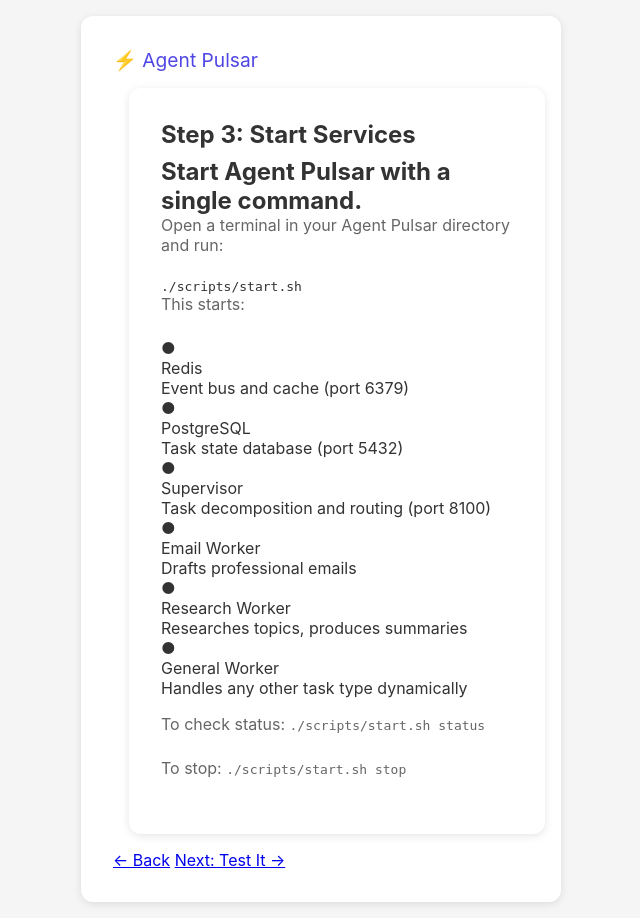
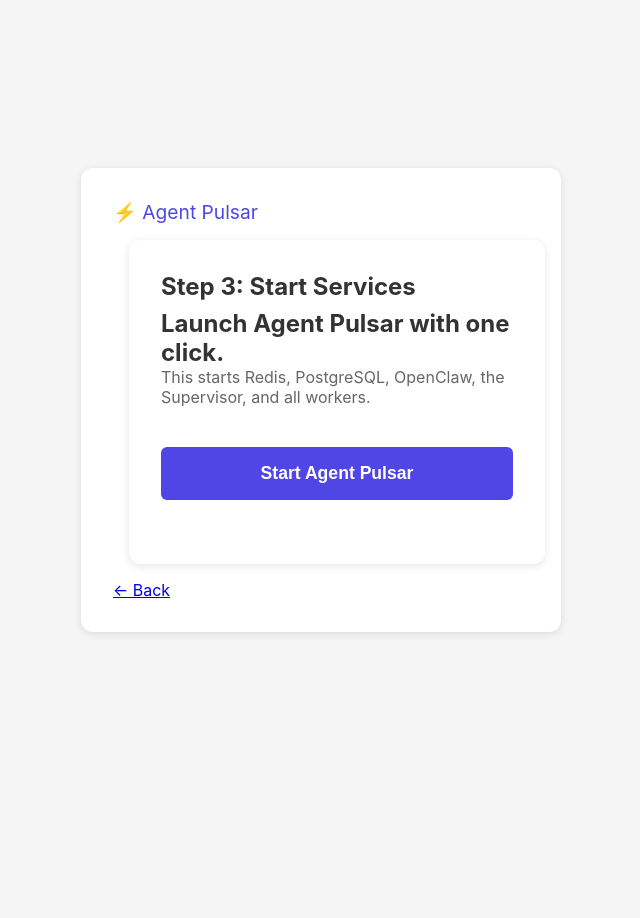
Before and after one commit to 0xtreme/agent-pulsar, a Python web app: template src/agent_pulsar/setup_wizard/templates/start.html in a window 1280 px wide. Shown: the whole page, without its empty margins (319-959 px from the left). After the commit the page ends 634 px from the top, so only its background shows below. Run offline with Jinja, Linux system fonts and the light colour scheme; the template is opened without the code that fills it, so the values that code supplies are empty.

Commit message:
Setup wizard: start services via button, check status live
- Step 3 now has a 'Start Agent Pulsar' button that runs start.sh
- Auto-polls service status after startup (supervisor + openclaw)
- Shows live green/red checks as services come online
- Only shows 'Next' button when all services are running
- Fixed line length lint issues in routes.py

```diff
--- a/src/agent_pulsar/setup_wizard/templates/start.html
+++ b/src/agent_pulsar/setup_wizard/templates/start.html
@@ -3,44 +3,101 @@
 {% block content %}
 <div class="card">
     <h1>Step 3: Start Services</h1>
-    <h2>Start Agent Pulsar with a single command.</h2>
+    <h2>Launch Agent Pulsar with one click.</h2>
 
-    <p>Open a terminal in your Agent Pulsar directory and run:</p>
+    <p>This starts Redis, PostgreSQL, OpenClaw, the Supervisor, and all workers.</p>
 
-    <pre>./scripts/start.sh</pre>
+    <button class="btn btn-primary btn-full" id="startBtn" onclick="startServices()" style="margin: 1rem 0; padding: 1rem; font-size: 1.1rem;">
+        Start Agent Pulsar
+    </button>
 
-    <p>This starts:</p>
-    <div class="check-item">
-        <span class="check-icon check-pass">&#9679;</span>
-        <div><div class="check-name">Redis</div><div class="check-msg">Event bus and cache (port 6379)</div></div>
-    </div>
-    <div class="check-item">
-        <span class="check-icon check-pass">&#9679;</span>
-        <div><div class="check-name">PostgreSQL</div><div class="check-msg">Task state database (port 5432)</div></div>
-    </div>
-    <div class="check-item">
-        <span class="check-icon check-pass">&#9679;</span>
-        <div><div class="check-name">Supervisor</div><div class="check-msg">Task decomposition and routing (port 8100)</div></div>
-    </div>
-    <div class="check-item">
-        <span class="check-icon check-pass">&#9679;</span>
-        <div><div class="check-name">Email Worker</div><div class="check-msg">Drafts professional emails</div></div>
-    </div>
-    <div class="check-item">
-        <span class="check-icon check-pass">&#9679;</span>
-        <div><div class="check-name">Research Worker</div><div class="check-msg">Researches topics, produces summaries</div></div>
-    </div>
-    <div class="check-item">
-        <span class="check-icon check-pass">&#9679;</span>
-        <div><div class="check-name">General Worker</div><div class="check-msg">Handles any other task type dynamically</div></div>
+    <div id="startOutput" style="display: none;">
+        <pre id="outputLog" style="max-height: 300px; overflow-y: auto; font-size: 0.8rem;"></pre>
     </div>
 
-    <p style="margin-top: 1rem;">To check status: <code>./scripts/start.sh status</code></p>
-    <p>To stop: <code>./scripts/start.sh stop</code></p>
+    <div id="serviceStatus" style="margin-top: 1rem;"></div>
+</div>
+
+<div class="card" id="servicesCard" style="display: none;">
+    <h2>Services</h2>
+    <div id="serviceChecks"></div>
 </div>
 
 <div class="nav">
     <a href="/setup/2" class="btn btn-secondary">&larr; Back</a>
-    <a href="/setup/4" class="btn btn-primary">Next: Test It &rarr;</a>
+    <a href="/setup/4" class="btn btn-primary" id="nextBtn" style="display:none;">Next: Connect Telegram &rarr;</a>
 </div>
+
+<script>
+async function startServices() {
+    const btn = document.getElementById('startBtn');
+    const output = document.getElementById('startOutput');
+    const log = document.getElementById('outputLog');
+
+    btn.textContent = 'Starting...';
+    btn.disabled = true;
+    output.style.display = 'block';
+    log.textContent = 'Starting services, this may take a minute...\n';
+
+    try {
+        const resp = await fetch('/setup/3/start', { method: 'POST' });
+        const data = await resp.json();
+
+        if (resp.ok) {
+            log.textContent = data.output || 'Services started successfully.';
+            btn.textContent = 'Started!';
+            btn.className = 'btn btn-secondary btn-full';
+            // Check service status
+            setTimeout(checkStatus, 2000);
+        } else {
+            log.textContent = data.output || data.error;
+            btn.textContent = 'Retry';
+            btn.disabled = false;
+        }
+    } catch (e) {
+        log.textContent = 'Error: ' + e.message;
+        btn.textContent = 'Retry';
+        btn.disabled = false;
+    }
+}
+
+async function checkStatus() {
+    const card = document.getElementById('servicesCard');
+    const checks = document.getElementById('serviceChecks');
+    const status = document.getElementById('serviceStatus');
+
+    try {
+        const resp = await fetch('/setup/3/status', { method: 'POST' });
+        const data = await resp.json();
+
+        card.style.display = 'block';
+        checks.innerHTML = '';
+
+        const names = { supervisor: 'Supervisor (port 8100)', openclaw: 'OpenClaw (port 18789)' };
+        for (const [svc, running] of Object.entries(data.services)) {
+            const icon = running ? '&#10003;' : '&#10007;';
+            const cls = running ? 'check-pass' : 'check-fail';
+            checks.innerHTML += `
+                <div class="check-item">
+                    <span class="check-icon ${cls}">${icon}</span>
+                    <div>
+                        <div class="check-name">${names[svc] || svc}</div>
+                        <div class="check-msg">${running ? 'Running' : 'Not yet ready'}</div>
+                    </div>
+                </div>`;
+        }
+
+        if (data.all_running) {
+            document.getElementById('nextBtn').style.display = 'inline-block';
+            status.innerHTML = '<div class="check-item" style="border: 1px solid #22c55e;"><span class="check-icon check-pass">&#10003;</span><div><div class="check-name">All services running!</div></div></div>';
+        } else {
+            status.innerHTML = '<p style="font-size: 0.85rem;">Some services are still starting. Checking again...</p>';
+            setTimeout(checkStatus, 3000);
+        }
+    } catch (e) {
+        status.innerHTML = '<p>Checking services...</p>';
+        setTimeout(checkStatus, 3000);
+    }
+}
+</script>
 {% endblock %}
```
Also changed, not shown: src/agent_pulsar/setup_wizard/routes.py (+65 -0 lines).
